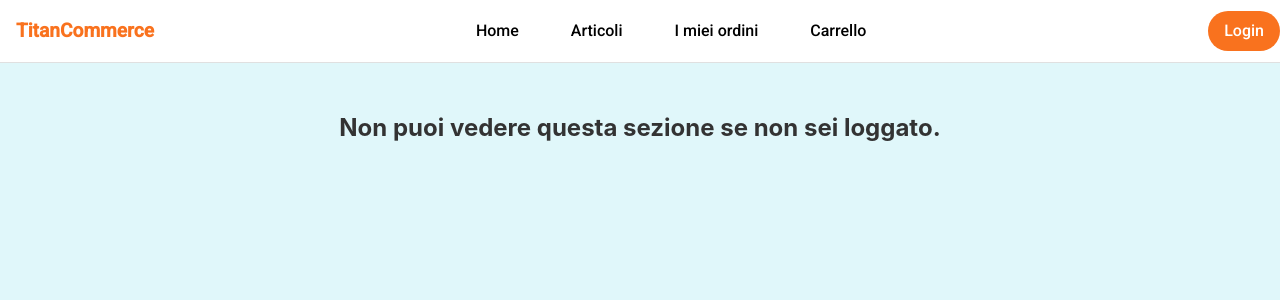
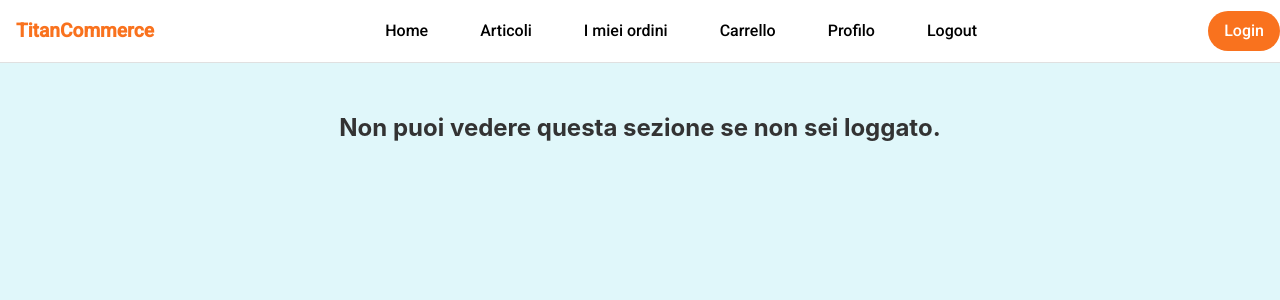
Before and after one commit to petronz5/Tweb_Frontend, a React (Vite) app in the folder TitanFrontend/: page /orders in a window 1280 px wide. Shown: the top 300 px of the page. Built offline with nearby package versions, Linux system fonts and the light colour scheme.

Commit message:
- aggiunti elementi mancanti in mobile menu hamburger

```diff
--- a/TitanFrontend/src/components/TopBar/TopBar.css
+++ b/TitanFrontend/src/components/TopBar/TopBar.css
@@ -179,6 +179,11 @@
         text-align: center;
     }
 
+    .mobile-login-button {
+        display: block !important;
+        text-align: center;
+    }
+
     .mobile-login-button .login-button {
         /*mostro login nel menu hamburger*/
         display: block !important;
@@ -195,3 +200,7 @@
 .mobile-login-button .login-button {
     display: none;
 }
+
+.mobile-dropdown-opt{
+    display: none;
+}
--- a/TitanFrontend/src/components/TopBar/TopBar.tsx
+++ b/TitanFrontend/src/components/TopBar/TopBar.tsx
@@ -65,19 +65,20 @@
                     <li><Link to="/products" onClick={handleLinkClick}>Articoli</Link></li>
                     <li><Link to="/orders" onClick={handleLinkClick}>I miei ordini</Link></li>
                     <li><Link to="/usercart" onClick={handleLinkClick}>Carrello</Link></li>
-                    <li className="hidden-link">
-                        <Link to="/payment" className="hidden-link" onClick={handleLinkClick}>Pagamento</Link>
-                    </li>
+                    <li className="mobile-dropdown-opt"><Link to="/profile" onClick={handleLinkClick}>Profilo</Link></li>
+                    <li className="mobile-dropdown-opt"><Link to="/logout" onClick={handleLinkClick}>Logout</Link></li>
+
                     {!username && (
                         <li className="mobile-login-button">
                             <Link to="/login" className="login-button" onClick={handleLinkClick}>Login</Link>
                         </li>
+
                     )}
                 </ul>
             </div>
 
             <div className="topbar-right">
-                {username ? (
+            {username ? (
                     <UserDropdown username={username} onLogout={handleLogout} />
                 ) : (
                     <Link to="/login" className="login-button">Login</Link>
```
